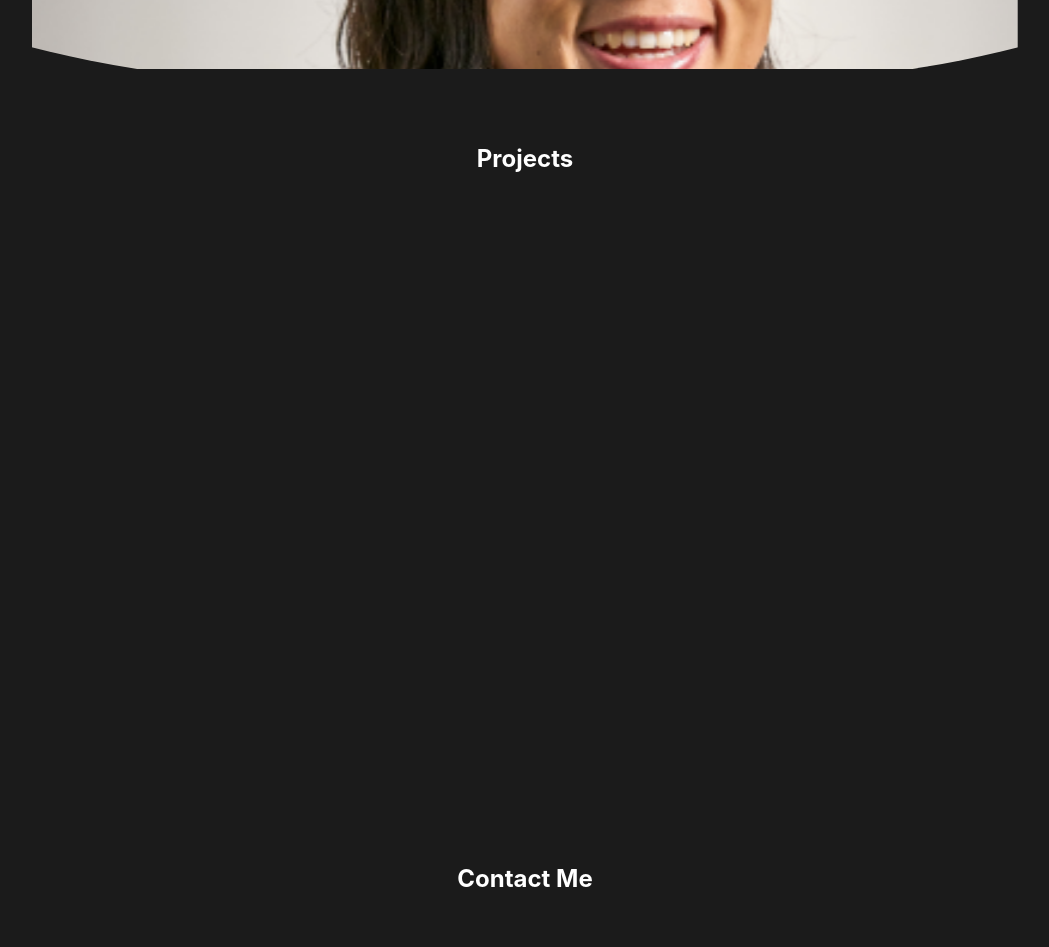
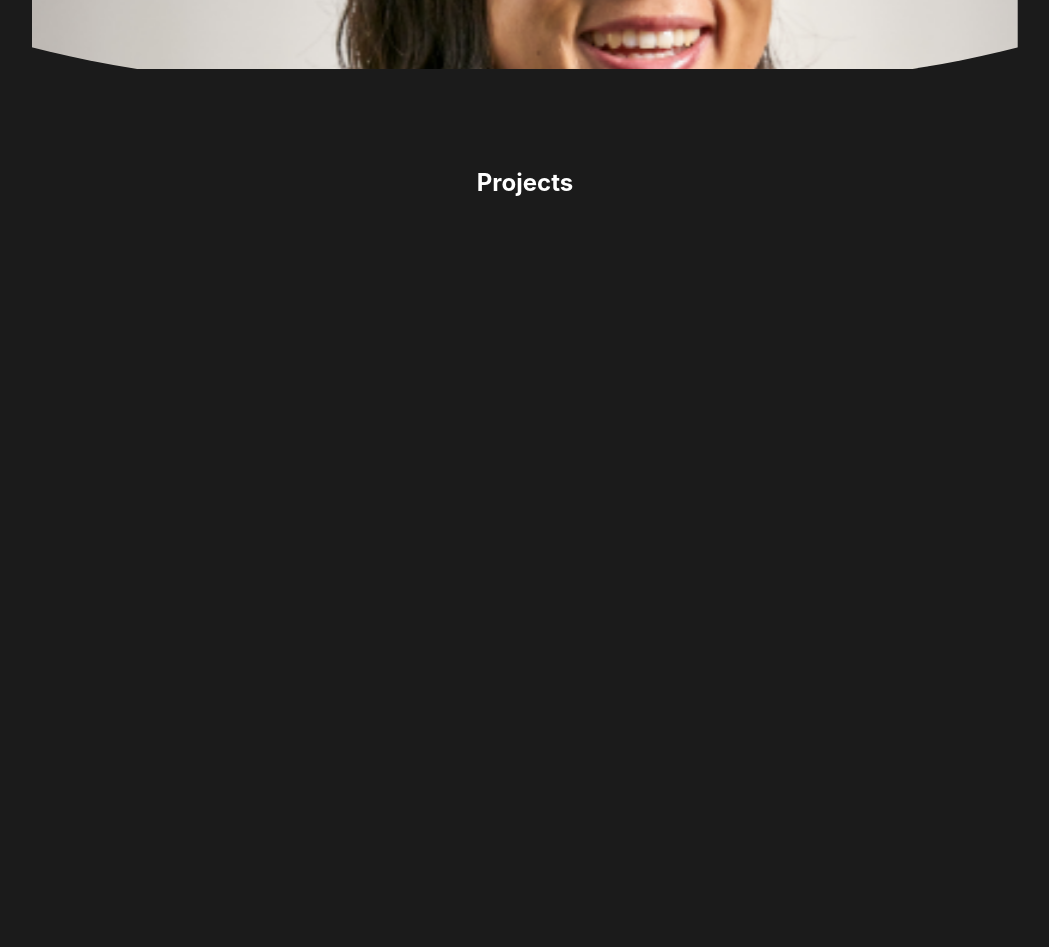
Before and after one commit to angelamchoi/portfolio, a React (Create React App) app: page / in a window 1280 px wide. Shown: the part 680-1627 px from the top of the page, without its empty margins (115-1164 px from the left). Built offline with nearby package versions, Linux system fonts and the light colour scheme.

Commit message:
removed project section and contact section from about met

```diff
--- a/src/pages/AboutMe.js
+++ b/src/pages/AboutMe.js
@@ -14,8 +14,6 @@ const AboutMe = () => {
       initial="hidden"
       animate="show">
    <AboutSection/>
-   <ProjectSection/>
-    <ContactSection/>
     </motion.div>
   );
 }
```
